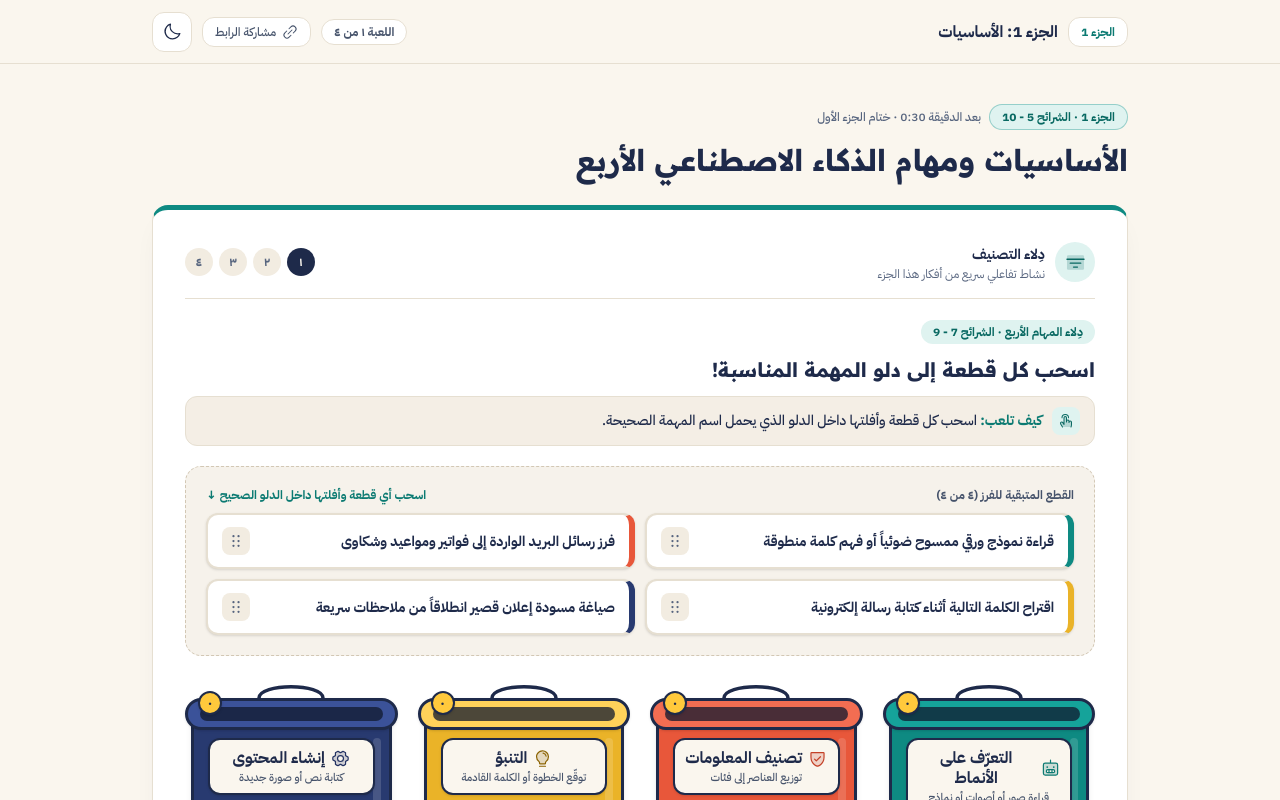
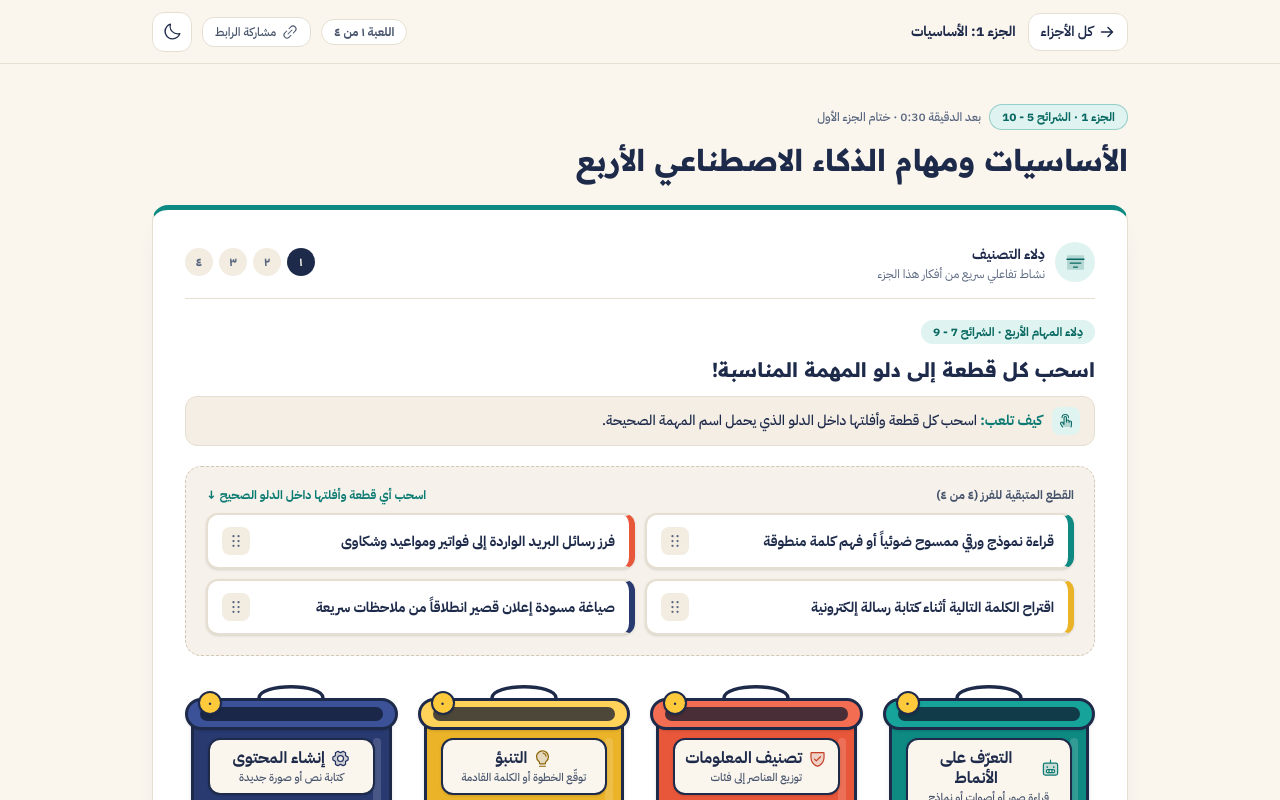
Before and after one commit to Nov4Saki/intro-to-ai-in-jobs, a Next.js app: page /part-1-basics/ in a window 1280 px wide. Shown: the top 800 px of the page. Built offline with nearby package versions, Linux system fonts and the light colour scheme.

Commit message:
Restore top hub navigation while keeping completion screens free of next game links

```diff
--- a/src/components/activity-player.tsx
+++ b/src/components/activity-player.tsx
@@ -1,10 +1,12 @@
 "use client";
 
 import { useEffect, useMemo, useState } from "react";
+import Link from "next/link";
 import { AnimatePresence, motion, useReducedMotion } from "motion/react";
 import {
   ArrowCounterClockwise,
   ArrowLeft,
+  ArrowRight,
   CaretLeft,
   ChatCenteredDots,
   Check,
@@ -255,11 +257,15 @@ export function ActivityPlayer({
       {/* Top sticky bar */}
       <header className="sticky top-0 z-30 h-16 border-b border-[var(--border-subtle)] bg-[var(--surface-page)]/92 backdrop-blur-md">
         <div className="mx-auto flex h-full max-w-5xl items-center justify-between gap-3 px-4 sm:px-6">
-          <div className="flex items-center gap-2.5">
-            <span className="inline-block rounded-xl border border-[var(--border-subtle)] bg-[var(--surface-card)] px-3 py-1.5 text-xs font-bold text-[var(--accent)]">
-              {activity.partBadge}
-            </span>
-            <span className="text-sm font-bold text-[var(--text-primary)] sm:text-base">
+          <div className="flex items-center gap-3">
+            <Link
+              href="/"
+              className="tactile-btn inline-flex items-center gap-1.5 whitespace-nowrap rounded-xl border border-[var(--border-subtle)] bg-[var(--surface-card)] px-3 py-2 text-sm font-semibold text-[var(--text-primary)] hover:border-[var(--accent)] focus-visible:outline-2 focus-visible:outline-offset-2 focus-visible:outline-[var(--accent)]"
+            >
+              <ArrowRight size={16} weight="bold" />
+              <span>كل الأجزاء</span>
+            </Link>
+            <span className="hidden text-sm font-bold text-[var(--text-primary)] sm:inline">
               {activity.shortTitle}
             </span>
           </div>
```
